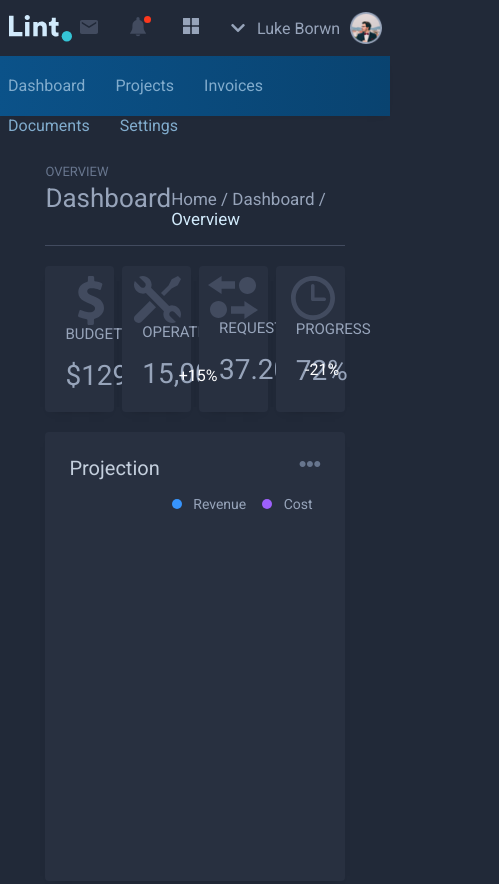
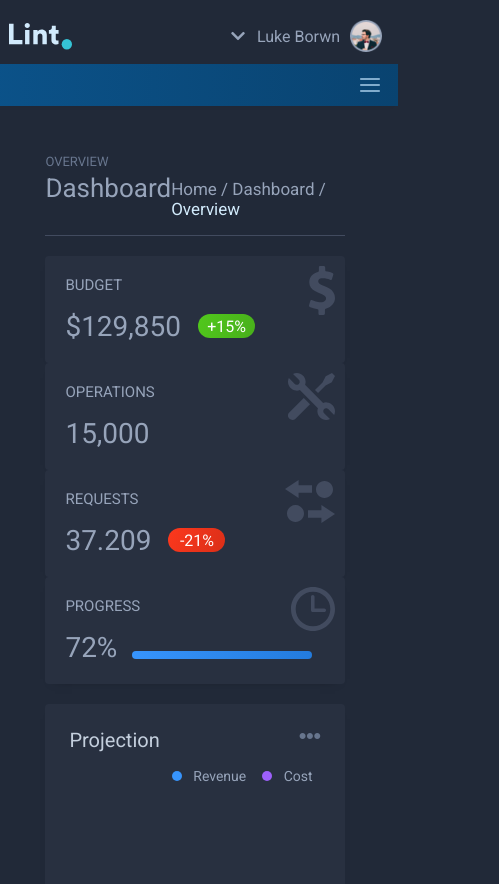
Before and after one commit to Vidmapps/lint, a website: page index.html in a window 390 px wide. Shown: the top 884 px of the page, 499 px wide, since content can reach past the window. Drawn offline with Linux system fonts and the light colour scheme; a script that the page names is missing.

Commit message:
Fixed media header and navigation

```diff
--- a/app.js
+++ b/app.js
@@ -1,13 +1,11 @@
 const navSlide = () => {
   const burger = document.querySelector('.nav-burger');
+  const menu = document.querySelector('.nav-content-menu');
   const navigation = document.querySelector('.navigation');
-  // const block = document.querySelectorAll('li.block');
 
   burger.addEventListener('click', () => {
+    menu.classList.toggle('mobile-hide');
     navigation.classList.toggle('navigation-active');
-    //  block.forEach(item => {
-    //    item.classList.toggle('block-active');
-    // });
   });
 };
 
--- a/index.html
+++ b/index.html
@@ -5,7 +5,6 @@
         <meta name="viewport" content="width=device-width, initial-scale=1">
         <link href="https://fonts.googleapis.com/css?family=Roboto&display=swap" rel="stylesheet">
         <link rel="stylesheet" href="https://use.fontawesome.com/releases/v5.8.1/css/all.css">
-        <link rel="stylesheet" href="styles/media.css">
         <link rel="stylesheet" href="styles/main.css">
         <link rel="stylesheet" href="styles/header.css">
         <link rel="stylesheet" href="styles/navigation.css">
@@ -16,6 +15,7 @@
         <link rel="stylesheet" href="styles/score.css">
         <link rel="stylesheet" href="styles/overview.css">
         <link rel="stylesheet" href="styles/announcment.css">
+        <link rel="stylesheet" href="styles/media.css">
     </head>
     <body class="background-color font-color">
         <!--header.css-->
@@ -24,9 +24,9 @@
                 <img src="img/logo.svg" class="header-logo">
             </div>
             <div class="flex-and-center">
-                <div class="header-right-item media-hide"><img src="img/025-mail.svg" class="object-fit-contain-and-pointer"></div>
-                <div class="header-right-item media-hide"><img src="img/notif.svg" class="object-fit-contain-and-pointer"></div>
-                <div class="header-right-item media-hide"><img src="img/009-four.svg"class="object-fit-contain-and-pointer"></div>
+                <div class="header-right-item mobile-hide"><img src="img/025-mail.svg" class="object-fit-contain-and-pointer"></div>
+                <div class="header-right-item mobile-hide"><img src="img/notif.svg" class="object-fit-contain-and-pointer"></div>
+                <div class="header-right-item mobile-hide"><img src="img/009-four.svg"class="object-fit-contain-and-pointer"></div>
                 <div class="header-profile flex-and-center hover-color">
                     <div class="profile-drop-down"><i class="fas fa-chevron-down"></i></div>
                     <div class="profile-name">Luke Borwn</div>
@@ -39,38 +39,38 @@
         </section>
         <!--header.css-->
         <!--navigation.css-->
-            <nav class="navigation navigation-active background-color">
+            <nav class="navigation content-margin background-color">
                 <ul class="nav-content">
-                    <div class="nav-burger">
-                        <div class="line"></div>
-                        <div class="line"></div>
-                        <div class="line"></div>
+                    <div class="nav-burger object-fit-contain-and-pointer">
+                        <img src="img/menu-nav.svg" class="object-fit-contain-and-pointer">
                     </div>
-                    <li class="nav-content-block media-hide">
+                    <div class="nav-content-menu mobile-hide">
+                        <li class="nav-content-block ">
                             <div class="nav-links hover-color object-fit-contain-and-pointer">Dashboard
                                     <div class="rectangle"></div>
                             </div>
                         </li>
-                    <li class="nav-content-block media-hide">
+                        <li class="nav-content-block">
                             <div class="nav-links hover-color object-fit-contain-and-pointer">Projects
                                     <div class="rectangle"></div>
                             </div>
                         </li>
-                    <li class="nav-content-block media-hide">
+                        <li class="nav-content-block">
                             <div class="nav-links hover-color object-fit-contain-and-pointer">Invoices
                                     <div class="rectangle"></div>
                             </div>
                         </li>
-                    <li class="nav-content-block media-hide">
+                        <li class="nav-content-block">
                             <div class="nav-links hover-color object-fit-contain-and-pointer">Documents
                                     <br><div class="rectangle"></div>
                             </div>
                         </li>
-                    <li class="nav-content-block media-hide">
+                        <li class="nav-content-block">
                             <div class="nav-links hover-color object-fit-contain-and-pointer">Settings
                                     <div class="rectangle"></div>
                             </div>
                         </li>
+                    </div>
                 </ul>
             </nav>
             <!--navigation.css-->
--- a/styles/header.css
+++ b/styles/header.css
@@ -1,6 +1,6 @@
 .header {
   height: 56px;
-  margin-top: -8px;
+  margin: 10px 10%;
 }
 
 .header-logo {
--- a/styles/media.css
+++ b/styles/media.css
@@ -1,9 +1,13 @@
-/* switch to max-width and remove 1px */
-@media (max-width: 360px) {
+@media (max-width: 640px) {
   .wrapper {
     flex-wrap: wrap;
     align-content: center;
     flex-direction: column;
+  }
+
+  .header {
+    height: 56px;
+    margin: 0;
   }
 
   .tab-structure {
@@ -18,16 +22,8 @@
     box-shadow: 0 5px 10px -10px rgba(0, 0, 0, 0.5);
   }
 
-  .content-margin {
-    margin: 20px 0;
-  }
-
-  .media-hide {
+  .mobile-hide {
     display: none;
-  }
-
-  .nav-burger {
-    float: right;
   }
 
   .nav-content-block {
@@ -38,57 +34,32 @@
     list-style: none;
   }
 
+  .nav-burger {
+    float: right;
+    display: unset;
+    margin-right: 18px;
+    margin-top: -7px;
+  }
+
+  .navigation {
+    height: 42px;
+    -webkit-box-shadow: 0 3px 10px -8px rgba(0, 0, 0, 0.24);
+    box-shadow: 0 3px 10px -8px rgba(0, 0, 0, 0.24);
+    background-image: -o-linear-gradient(358deg, #0b5289, #094370);
+    background-image: linear-gradient(92deg, #0b5289, #094370);
+    margin: 0 -16px 48px;
+    padding-left: 11%;
+  }
+
+  .navigation-active {
+    height: 220px;
+  }
 }
 
 @media (max-width: 768px) {
-
 
 }
 
 @media (max-width: 1080px) {
 
 }
-
-@media (max-width: 1450px) {
-
-
-
-
-
-}
-
-/*
-@media (min-width: 640px) {
-  .wrapper {
-    display: grid;
-    -ms-grid-columns: 1fr;
-    grid-template-columns: 1fr;
-  }
-}
-
-@media (min-width: 768px) {
-
-
-}
-
-@media (min-width: 1080px) {
-
-}
-
-@media (min-width: 1450px) {
-  .wrapper {
-    display: -ms-grid;
-    display: grid;
-    -ms-grid-columns: 1fr 10px 1fr 10px 1fr 10px 1fr;
-    grid-template-columns: 1fr 1fr 1fr 1fr;
-  }
-
-  .quick-stats-flex-and-space-between {
-    display: -webkit-box;
-    display: -ms-flexbox;
-    display: flex;
-    -webkit-box-pack: justify;
-    -ms-flex-pack: justify;
-    justify-content: space-between;
-  }
-} */
--- a/styles/navigation.css
+++ b/styles/navigation.css
@@ -4,8 +4,12 @@
   box-shadow: 0 3px 10px -8px rgba(0, 0, 0, 0.24);
   background-image: -o-linear-gradient(358deg, #0b5289, #094370);
   background-image: linear-gradient(92deg, #0b5289, #094370);
-  margin: 0 -8px 48px;
-  padding-left: 8px;
+  margin: 0 -16px 48px;
+  padding-left: 11%;
+}
+
+.navigation-active {
+  height: 220px;
 }
 
 .nav-content {
@@ -28,10 +32,6 @@
   margin: 5px;
 }
 
-.nav-burger {
-  display: none;
-}
-
 .nav-content-block {
   height: 40px;
   color: #81accd;
@@ -39,3 +39,7 @@
   margin-right: 30px;
   list-style: none;
 }
+
+.nav-burger {
+  display: none;
+}
```
Also changed, not shown: img/menu-nav.svg (added), styles/main.css (line endings or trailing spaces), 1 other file. Lines whose indentation alone changed are shown as unchanged.
